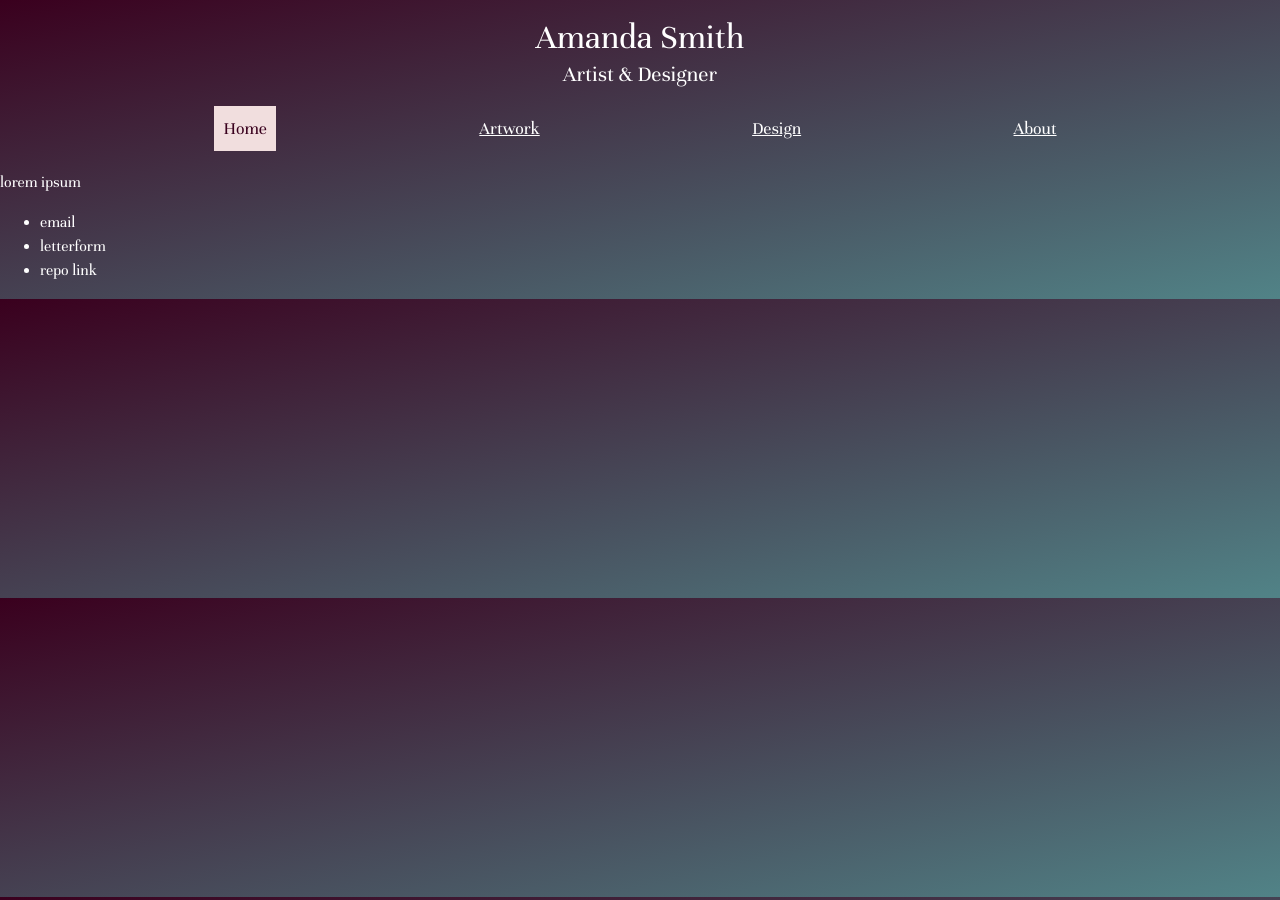
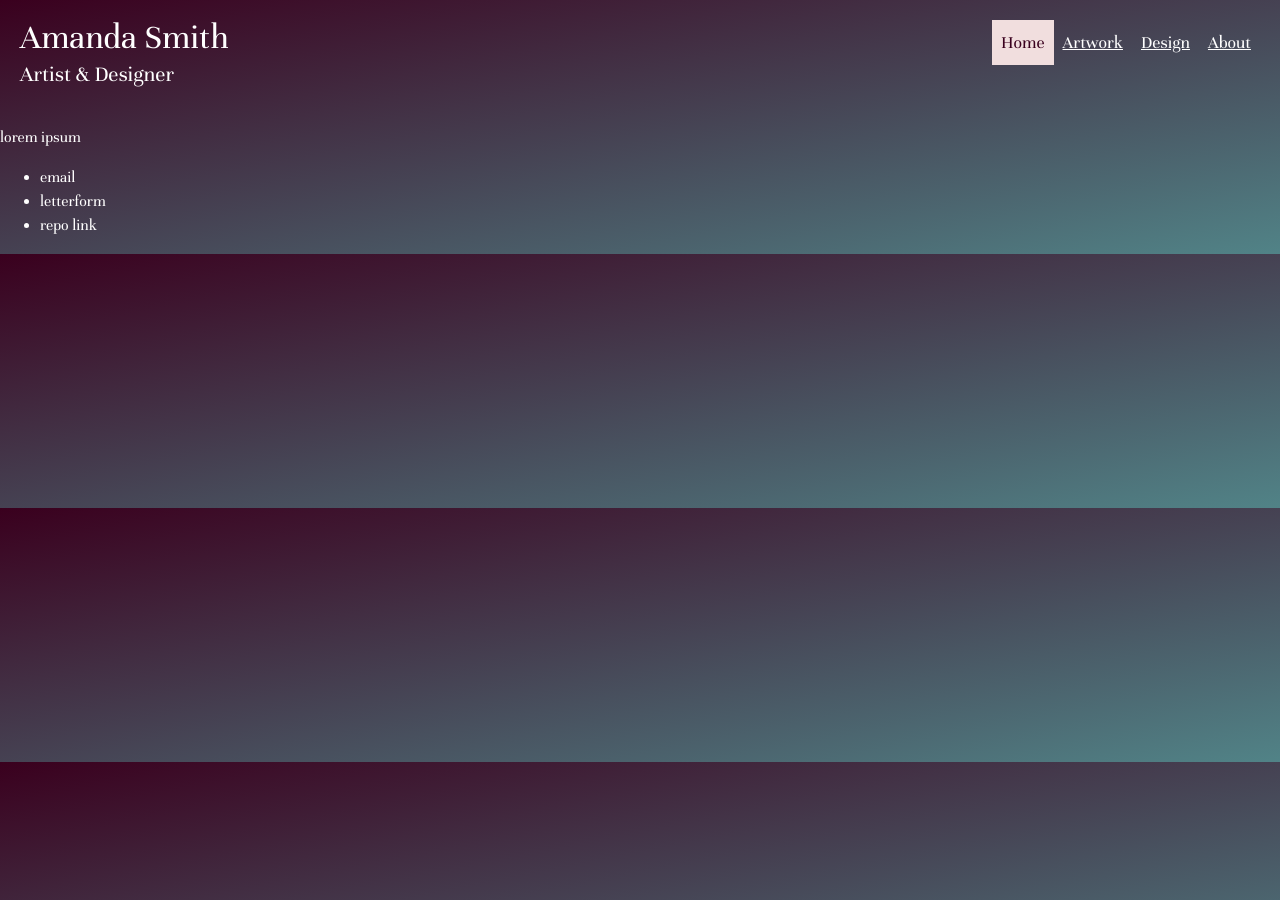
Before and after one commit to asmithorn/asmithorn.github.io, a Jekyll site: the page built from index.html, in a window 1280 px wide. Built offline with Jekyll 4.4.1, drawn with Linux system fonts in a browser that asks for light colours.

Commit message:
nav styling3

```diff
--- a/_layouts/default.html
+++ b/_layouts/default.html
@@ -9,7 +9,7 @@
   </head>
 
   <body>
-    <header class="u-margin--20">
+    <header class="o-layout__header u-margin--20">
       <div class="c-name">
         <p class="c-name c-name__name">Amanda Smith</p>
         <p class="c-name c-name__subtext">Artist &amp; Designer</p>
--- a/css/style.scss
+++ b/css/style.scss
@@ -94,3 +94,18 @@ body {
 .u-center {text-align: center;}
 
 .u-margin--20 {margin: 1.25em;}
+
+
+
+
+/*--MEDIA QUERIES--*/
+@media only screen and (min-width: 600px) {
+
+  .o-layout__header {
+    display: flex;
+    justify-content: space-between;
+  }
+
+  .c-name {text-align: left;}
+
+}
```
Also changed, not shown: 1 other file.
